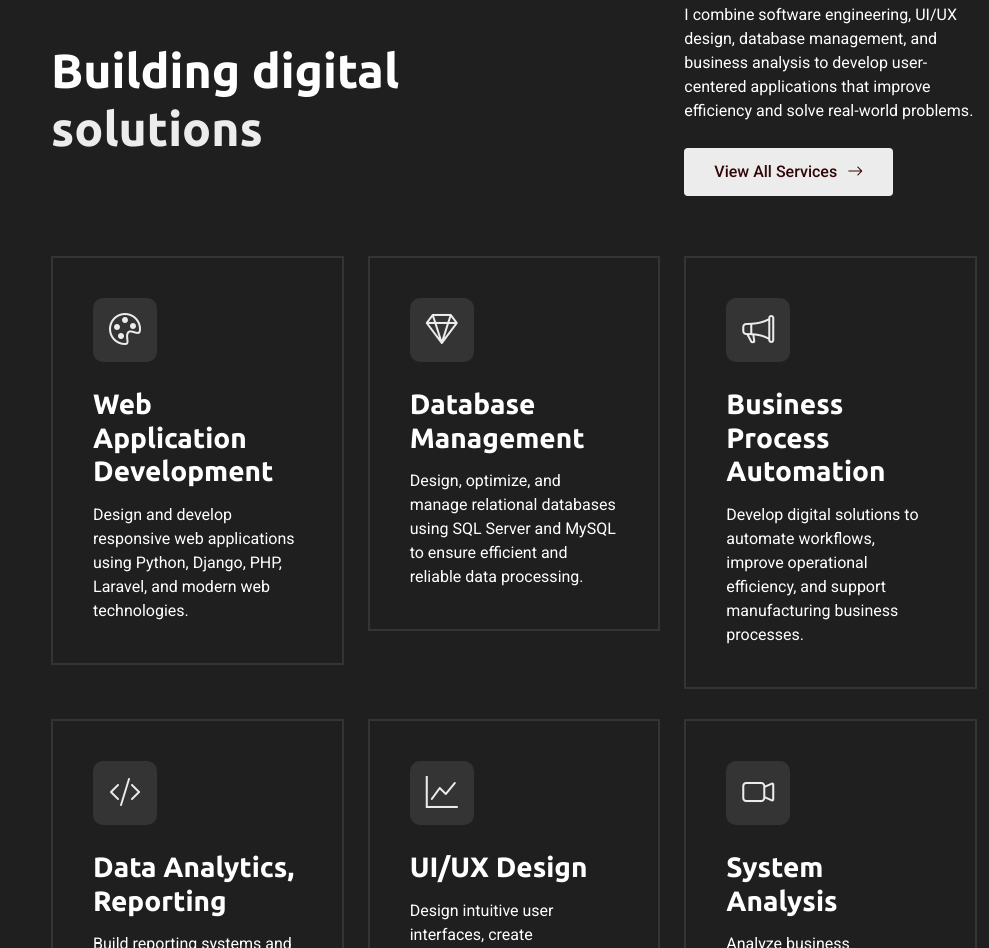
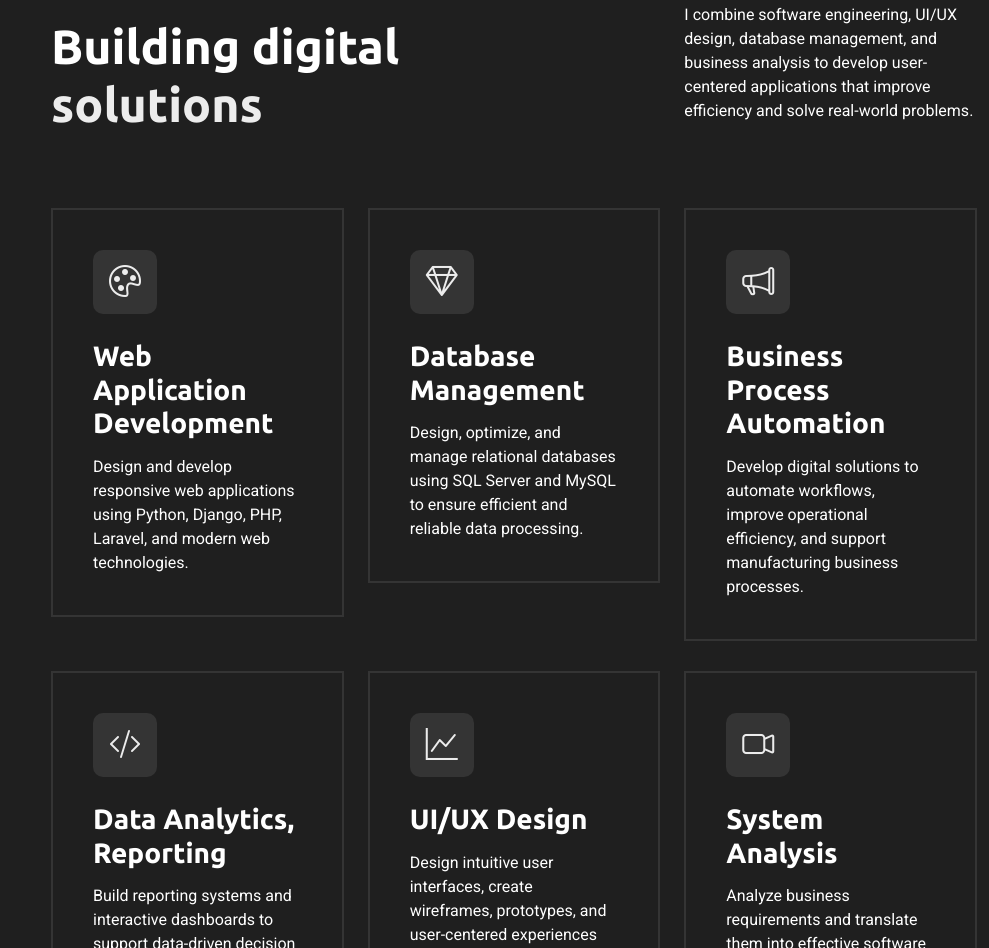
Before and after one commit to pfortyyy/portofolio, a plain HTML site: page index.html in a window 1280 px wide. Shown: the part 5939-6887 px from the top of the page, without its empty margins (291-1280 px from the left). Drawn offline with nearby package versions, Linux system fonts and the light colour scheme.

Commit message:
perubahan resume

```diff
--- a/index.html
+++ b/index.html
@@ -728,10 +728,10 @@
                 <p>
                   I combine software engineering, UI/UX design, database management, and business analysis to develop user-centered applications that improve efficiency and solve real-world problems.
               </p>
-                <a href="services-details.html" class="service-btn">
-                  View All Services
+                <!-- <a href="services-details.html" class="service-btn">
+                  View All
                   <i class="bi bi-arrow-right"></i>
-                </a>
+                </a> -->
               </div>
             </div>
           </div>
```
